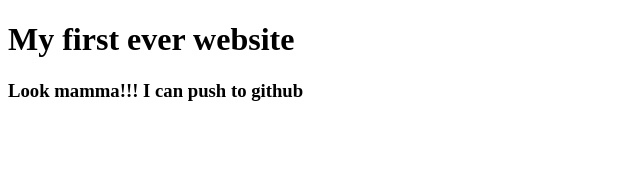
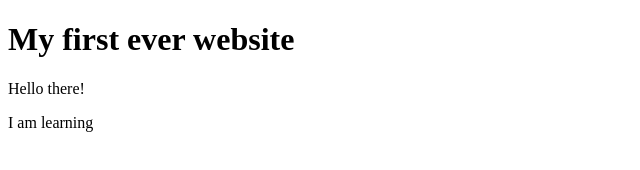
Before and after one commit to Shahriyarshuvo48/my-first.website, a plain HTML site: page index.html in a window 1280 px wide. Shown: the whole page, without its empty margins (0-640 px from the left). Drawn offline with Linux system fonts and the light colour scheme.

Commit message:
learning added

```diff
--- a/index.html
+++ b/index.html
@@ -7,6 +7,7 @@
 </head>
 <body>
     <h1>My first ever website</h1>
-    <h3>Look mamma!!! I can push to github</h3>
+    <p>Hello there!</p>
+    <p>I am learning</p>
 </body>
 </html>
```
